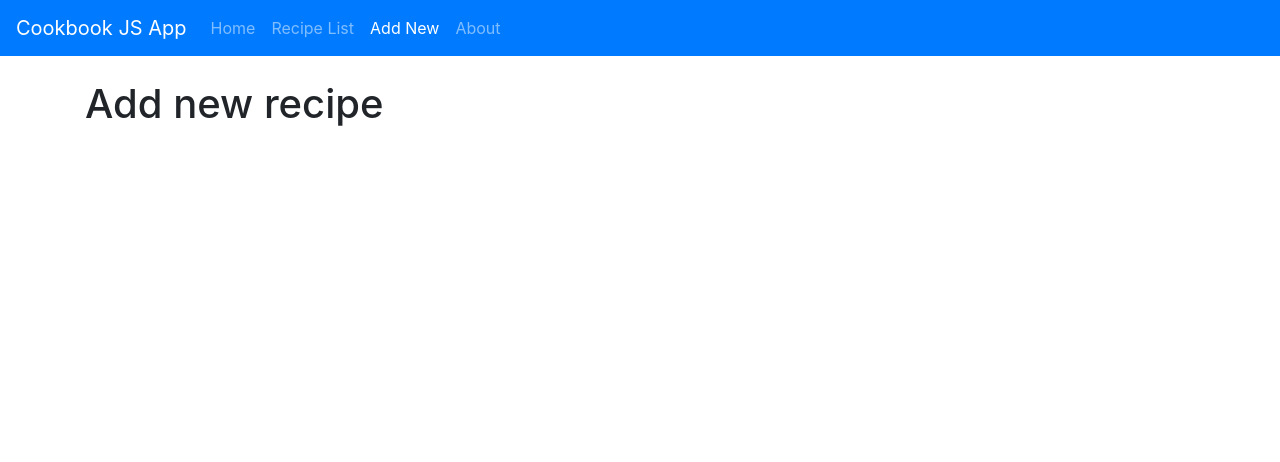
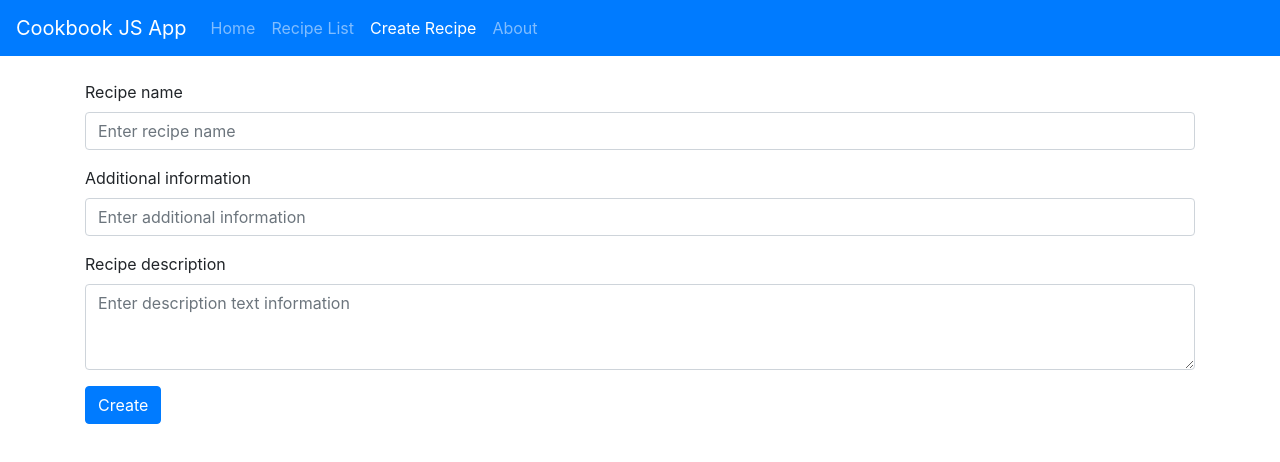
Before and after one commit to DiFly/cook-book-js-demo, a React (Create React App) app: page /add-new-recipe in a window 1280 px wide. Shown: the top 462 px of the page. Built offline with nearby package versions, Linux system fonts and the light colour scheme.

Commit message:
Create form 'CreateForm' for adding new recipe

```diff
--- /dev/null
+++ b/src/components/CreateForm.js
@@ -0,0 +1,38 @@
+import React from "react";
+
+export const CreateForm = () => {
+  return (
+    <form>
+      <div className="form-group">
+        <label for="recipeName">Recipe name</label>
+        <input
+          type="text"
+          className="form-control"
+          id="recipeName"
+          placeholder="Enter recipe name"
+        />
+      </div>
+      <div class="form-group">
+        <label for="recipeAdditionalText">Additional information</label>
+        <input
+          type="email"
+          className="form-control"
+          id="recipeAdditionalText"
+          placeholder="Enter additional information"
+        />
+      </div>
+      <div class="form-group">
+        <label for="recipeDescrition">Recipe description</label>
+        <textarea
+          class="form-control"
+          id="recipeDescrition"
+          rows="3"
+          placeholder="Enter description text information"
+        ></textarea>
+      </div>
+      <button type="submit" class="btn btn-primary">
+        Create
+      </button>
+    </form>
+  );
+};
--- a/src/components/Navbar.js
+++ b/src/components/Navbar.js
@@ -18,7 +18,7 @@ export const Navbar = () => (
              </li>
              <li className="nav-item">
                <NavLink className="nav-link" to="/add-new-recipe">
-                 Add New
+                 Create Recipe
                </NavLink>
              </li>
              <li className="nav-item">
--- a/src/pages/AddRecipe.js
+++ b/src/pages/AddRecipe.js
@@ -1,9 +1,10 @@
 import React, { Fragment } from 'react';
+import { CreateForm } from '../components/CreateForm';
 
 export const AddRecipe = () => {
     return (
         <Fragment>
-            <h1>Add new recipe</h1>
+            <CreateForm />
         </Fragment>
     )
 }
```
